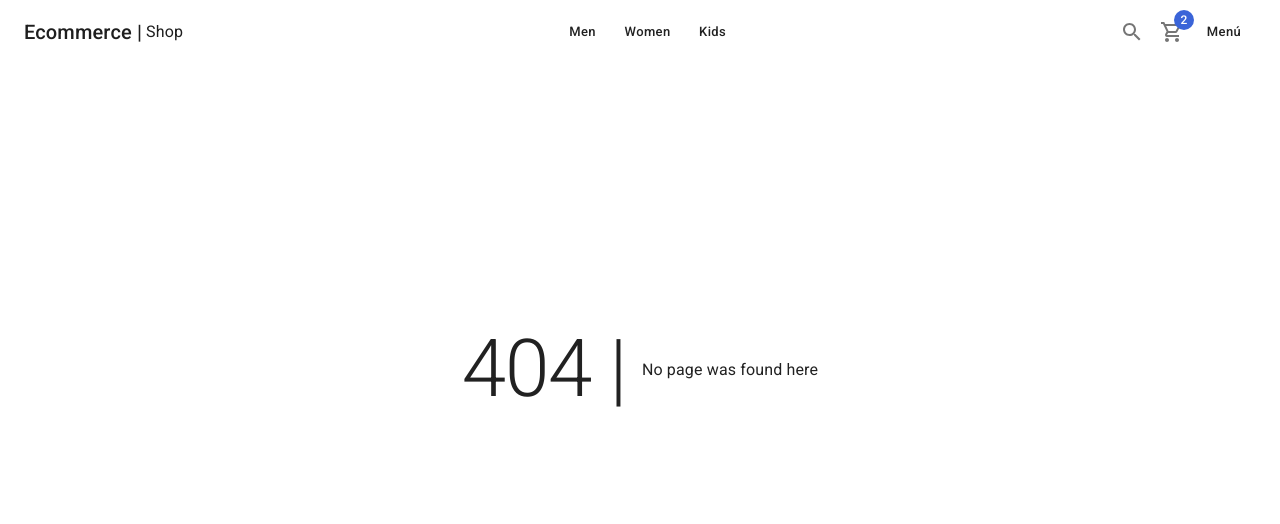
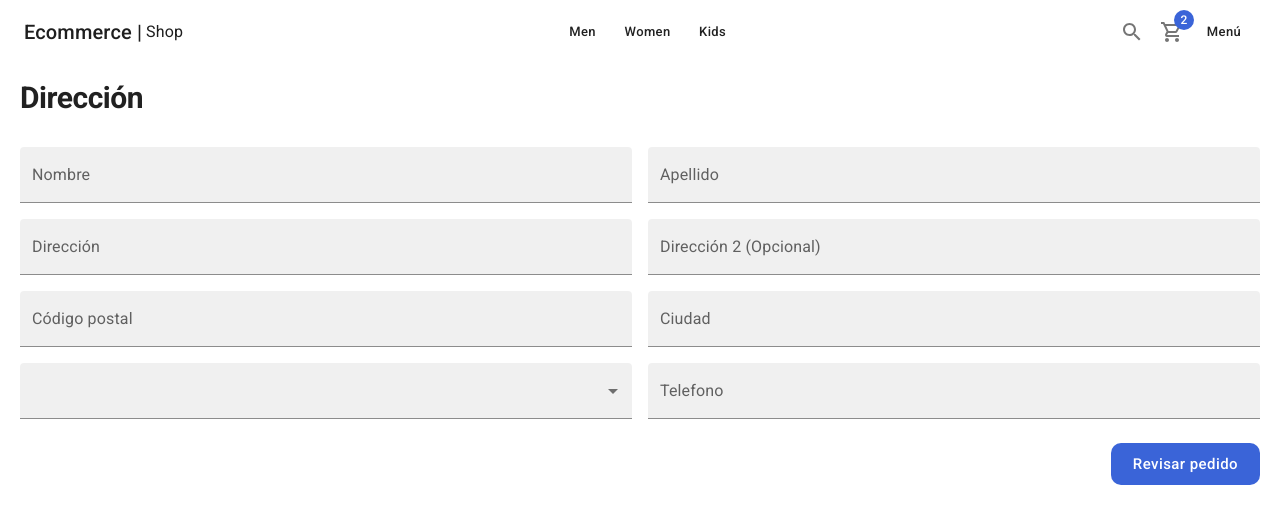
Before and after one commit to IgnacioArmandUgon/Ecommerce, a Next.js app: page /checkout/address in a window 1280 px wide. Before the commit this address had no page. Shown: the top 524 px of the page. Built offline with nearby package versions, Linux system fonts and the light colour scheme.

Commit message:
Maquetado formulario de pedido

```diff
--- a/components/cart/index.ts
+++ b/components/cart/index.ts
@@ -1 +1,2 @@
 export * from './CartList';
+export * from './OrderSummary';
--- /dev/null
+++ b/pages/checkout/address.tsx
@@ -0,0 +1,63 @@
+import React from 'react';
+import { ShopLayout } from '../../components/layouts';
+import {
+  Grid,
+  Typography,
+  Box,
+  Button,
+  FormControl,
+  Select,
+  MenuItem,
+  InputLabel,
+  TextField,
+} from '@mui/material';
+
+const AddressPage = () => {
+  return (
+    <ShopLayout title='Dirección' pageDescription='Confirmar dirección de destino'>
+      <Typography variant='h1' component='h1'>
+        Dirección
+      </Typography>
+      <Grid container spacing={2} mt={2}>
+        <Grid item xs={12} sm={6}>
+          <TextField label='Nombre' variant='filled' fullWidth />
+        </Grid>
+        <Grid item xs={12} sm={6}>
+          <TextField label='Apellido' variant='filled' fullWidth />
+        </Grid>
+        <Grid item xs={12} sm={6}>
+          <TextField label='Dirección' variant='filled' fullWidth />
+        </Grid>
+        <Grid item xs={12} sm={6}>
+          <TextField label='Dirección 2 (Opcional)' variant='filled' fullWidth />
+        </Grid>
+        <Grid item xs={12} sm={6}>
+          <TextField label='Código postal' variant='filled' fullWidth />
+        </Grid>
+        <Grid item xs={12} sm={6}>
+          <TextField label='Ciudad' variant='filled' fullWidth />
+        </Grid>
+        <Grid item xs={12} sm={6}>
+          <FormControl fullWidth>
+            <Select variant='filled' label='País' value={1}>
+              <MenuItem>Colombia</MenuItem>
+              <MenuItem>Uruguay</MenuItem>
+              <MenuItem>Argentina</MenuItem>
+            </Select>
+          </FormControl>
+        </Grid>
+        <Grid item xs={12} sm={6}>
+          <TextField label='Telefono' variant='filled' fullWidth />
+        </Grid>
+      </Grid>
+
+      <Box sx={{ mt: 3 }} display='flex' justifyContent='end'>
+        <Button color='secondary' className='circular-btn' size='large'>
+          Revisar pedido
+        </Button>
+      </Box>
+    </ShopLayout>
+  );
+};
+
+export default AddressPage;
```
Also changed, not shown: components/cart/CartList.tsx (+16 -9 lines), components/cart/OrderSummary.tsx (added, +33 -0 lines), pages/cart/index.tsx (+5 -3 lines).
